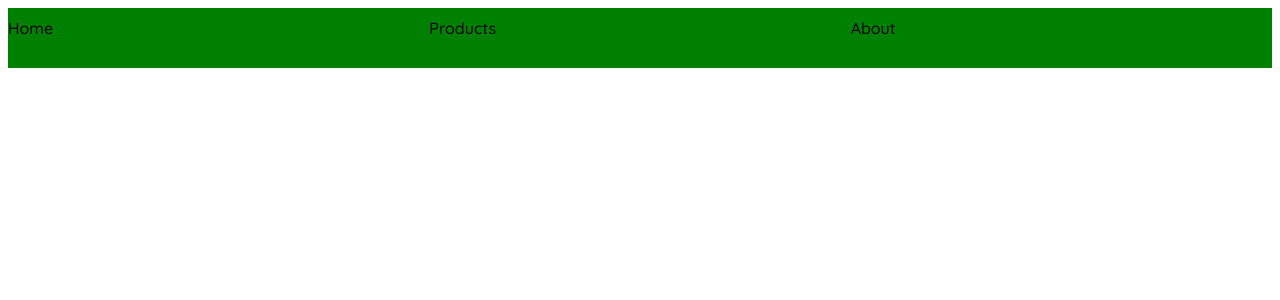
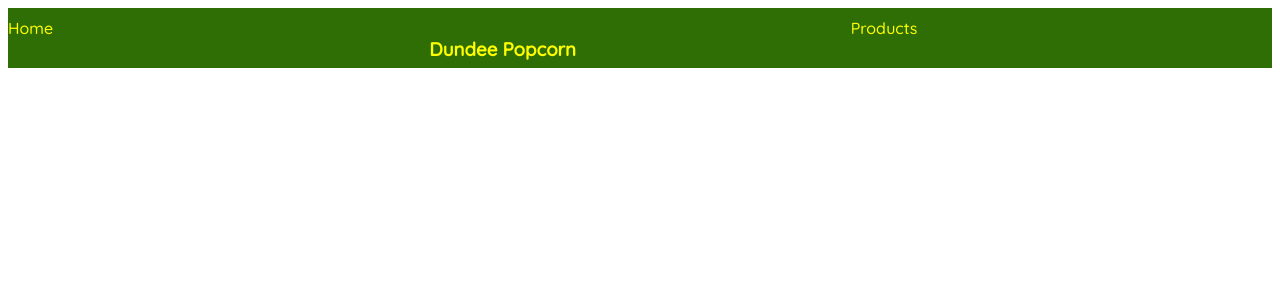
Before and after one commit to TomSchumacherCode/dundeepopcorn, a React (Create React App) app: page / in a window 1280 px wide. Shown: the top 300 px of the page. Built offline with nearby package versions, Linux system fonts and the light colour scheme.

Commit message:
adds logo centered and fixes navbar positioning

```diff
--- a/src/components/NavBar.jsx
+++ b/src/components/NavBar.jsx
@@ -3,7 +3,8 @@ import styled from "styled-components"
 
 const Container = styled.div`
   height: 60px;
-  background-color: green;
+  background-color: rgb(46,110,4);
+  color: yellow;
 `;
 const Wrapper = styled.div`
   padding: 10px 20 px;
@@ -25,6 +26,10 @@ const Right = styled.div`
   margin-top: 10px;
 `;
 
+const Logo = styled.h3`
+  font-weight: bold;
+`
+
 
 
 const NavBar = () => {
@@ -32,8 +37,8 @@ const NavBar = () => {
     <Container>
       <Wrapper>
         <Left> Home </Left>
-        <Center> Products </Center>
-        <Right> About </Right>
+        <Center> <Logo>Dundee Popcorn</Logo> </Center>
+        <Right> Products </Right>
       </Wrapper>
     </Container>
   )
```
Also changed, not shown: public/logo192.png (deleted), public/logo512.png (deleted).
